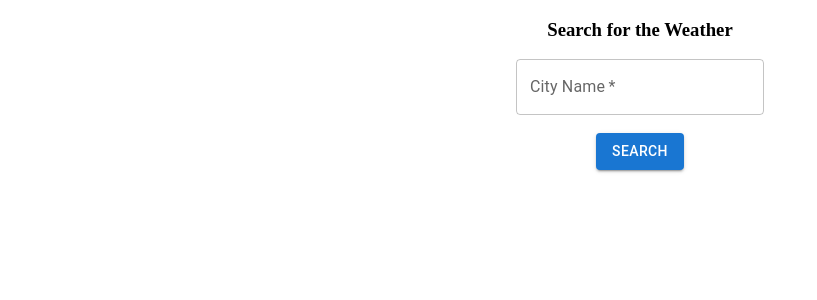
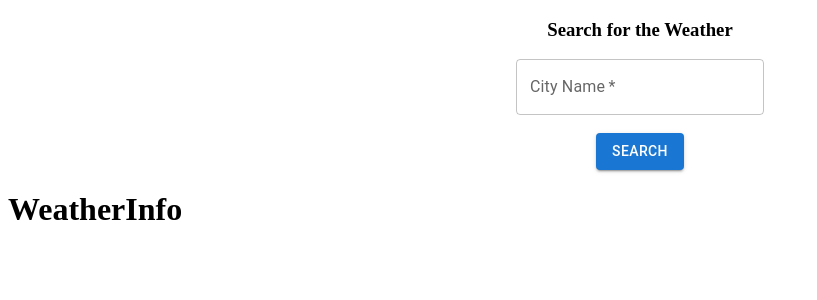
Before and after one commit to alokmuskan/Weather-Widget, a React (Vite) app: page / in a window 1280 px wide. Shown: the top 300 px of the page, without its empty margins (0-817 px from the left). Built offline with nearby package versions, Linux system fonts and the light colour scheme.

Commit message:
created InfoBox.jsx which will display the information of city searched

```diff
--- a/src/App.jsx
+++ b/src/App.jsx
@@ -1,9 +1,11 @@
+import InfoBox from './InfoBox';
 import SearchBox from './SearchBox';
 
 function App() {
   return (
     <>
      <SearchBox />
+     <InfoBox />
     </>
   );
 }
--- /dev/null
+++ b/src/InfoBox.jsx
@@ -0,0 +1,15 @@
+export default function InfoBox() {
+    let info = {
+        feelsLike: 30.24,
+        humidity: 54,
+        temp: 29.05,
+        tempMax: 29.05,
+        tempMi: 29.05,
+        weather: "haze",
+    };
+    return (
+        <div className="InfoBox">
+            <h1>WeatherInfo</h1>
+        </div>
+    );
+}
```
